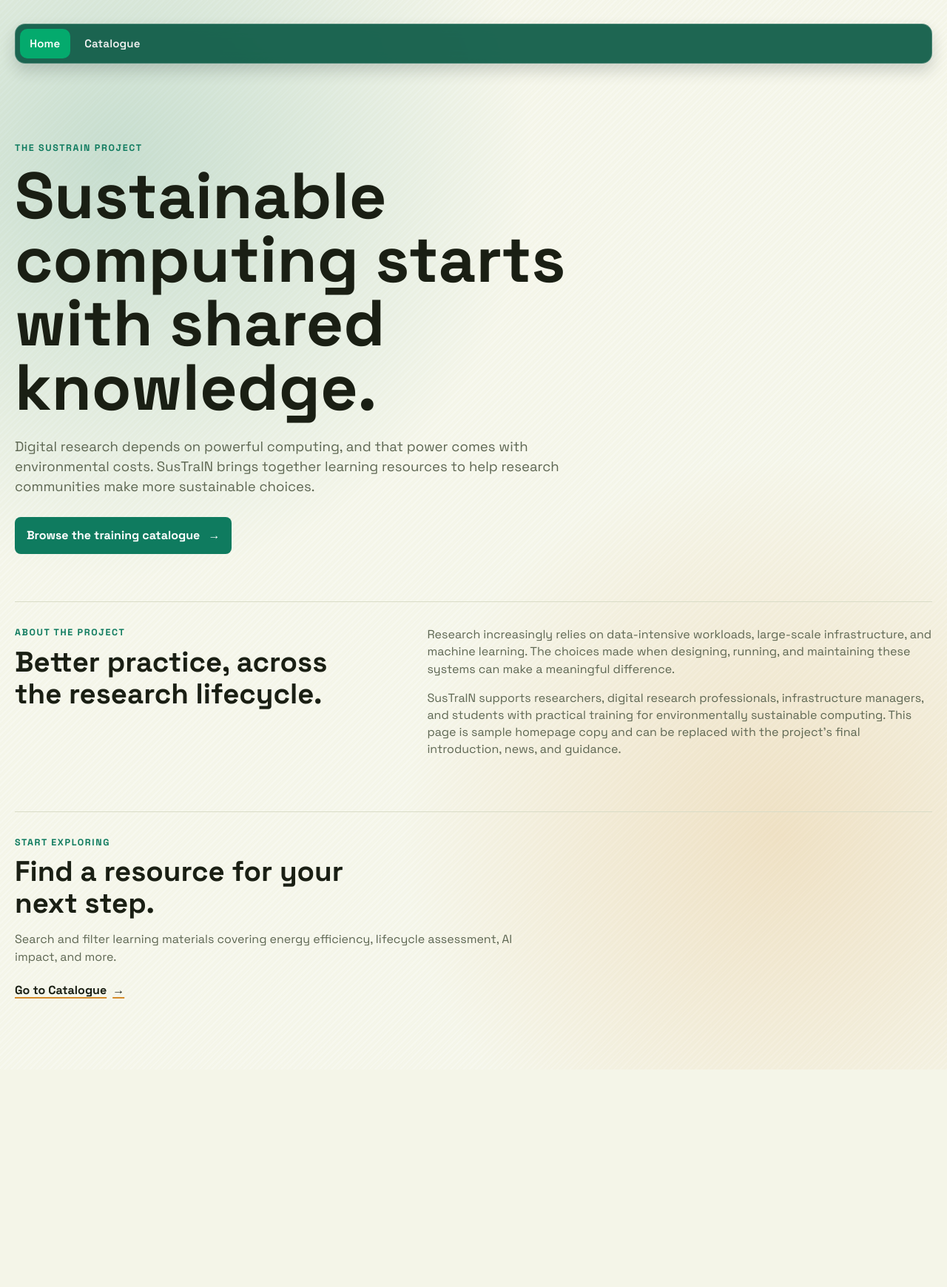
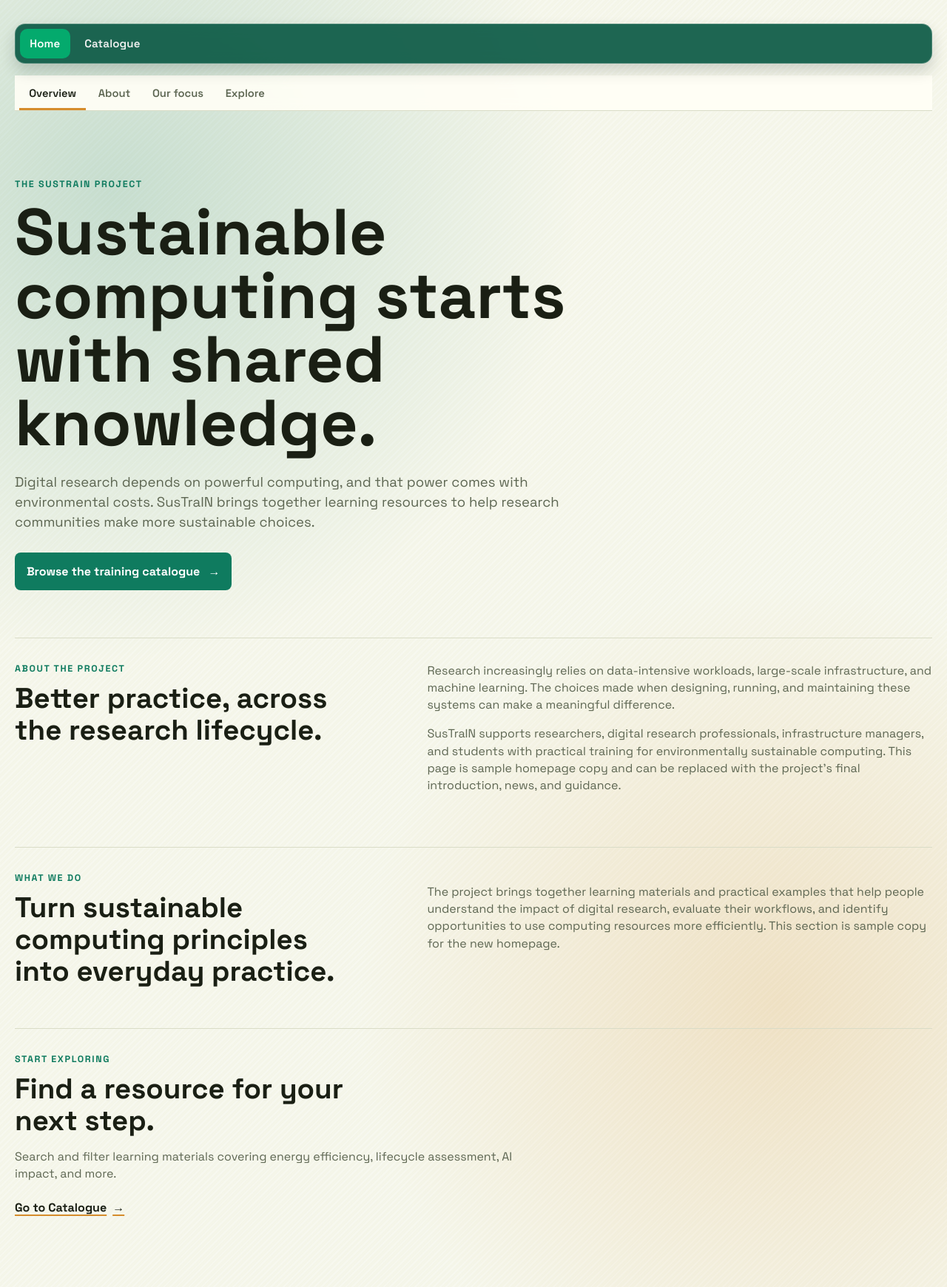
Before and after one commit to UofM-Green-Compute/SusTraIN-training-material-review, a plain HTML site: page index.html in a window 1280 px wide. Shown: the whole page at 74% size. Before the commit the page ends 1446 px from the top, so only its background shows below. Drawn offline with Linux system fonts and the light colour scheme.

Commit message:
Added sub-sections to home page

```diff
--- a/index.html
+++ b/index.html
@@ -22,8 +22,17 @@
       </ul>
     </nav>
 
+    <nav class="home-subnav" aria-label="Home page sections">
+      <ul class="home-subnav-list">
+        <li><a class="home-subnav-link" href="#home-overview">Overview</a></li>
+        <li><a class="home-subnav-link" href="#about-project">About</a></li>
+        <li><a class="home-subnav-link" href="#project-focus">Our focus</a></li>
+        <li><a class="home-subnav-link" href="#explore">Explore</a></li>
+      </ul>
+    </nav>
+
     <main class="home-main">
-      <header class="home-hero">
+      <header class="home-hero home-section" id="home-overview">
         <p class="eyebrow">The SusTraIN Project</p>
         <h1>Sustainable computing starts with shared knowledge.</h1>
         <p class="home-lede">
@@ -33,7 +42,7 @@
         <a class="home-cta" href="./page_rendering_code/index.html">Browse the training catalogue <span aria-hidden="true">&rarr;</span></a>
       </header>
 
-      <section class="home-overview" aria-labelledby="overview-title">
+      <section class="home-overview home-section" id="about-project" aria-labelledby="overview-title">
         <div>
           <p class="eyebrow">About the project</p>
           <h2 id="overview-title">Better practice, across the research lifecycle.</h2>
@@ -51,12 +60,25 @@
         </div>
       </section>
 
-      <section class="home-next" aria-labelledby="next-title">
+      <section class="home-focus home-section" id="project-focus" aria-labelledby="focus-title">
+        <div>
+          <p class="eyebrow">What we do</p>
+          <h2 id="focus-title">Turn sustainable computing principles into everyday practice.</h2>
+        </div>
+        <p>
+          The project brings together learning materials and practical examples that help people understand the impact
+          of digital research, evaluate their workflows, and identify opportunities to use computing resources more
+          efficiently. This section is sample copy for the new homepage.
+        </p>
+      </section>
+
+      <section class="home-next home-section" id="explore" aria-labelledby="next-title">
         <p class="eyebrow">Start exploring</p>
         <h2 id="next-title">Find a resource for your next step.</h2>
         <p>Search and filter learning materials covering energy efficiency, lifecycle assessment, AI impact, and more.</p>
         <a class="home-text-link" href="./page_rendering_code/index.html">Go to Catalogue <span aria-hidden="true">&rarr;</span></a>
       </section>
     </main>
+    <script src="./page_rendering_code/home-nav.js"></script>
   </body>
 </html>
--- /dev/null
+++ b/page_rendering_code/home-nav.js
@@ -0,0 +1,29 @@
+const sectionLinks = Array.from(document.querySelectorAll(".home-subnav-link"));
+const homeSections = sectionLinks
+  .map((link) => document.querySelector(link.getAttribute("href")))
+  .filter(Boolean);
+
+function setCurrentSection(sectionId) {
+  for (const link of sectionLinks) {
+    if (link.getAttribute("href") === `#${sectionId}`) {
+      link.setAttribute("aria-current", "location");
+    } else {
+      link.removeAttribute("aria-current");
+    }
+  }
+}
+
+function updateCurrentSection() {
+  const topOffset = 230;
+  const currentSection = homeSections
+    .filter((section) => section.getBoundingClientRect().top <= topOffset)
+    .at(-1);
+
+  setCurrentSection(currentSection?.id || homeSections[0]?.id);
+}
+
+window.addEventListener("scroll", updateCurrentSection, { passive: true });
+window.addEventListener("hashchange", () => {
+  setCurrentSection(window.location.hash.slice(1));
+});
+updateCurrentSection();
--- a/page_rendering_code/home.css
+++ b/page_rendering_code/home.css
@@ -1,6 +1,63 @@
 .home-main {
   max-width: 1240px;
   margin: 0 auto;
+}
+
+.home-subnav {
+  position: sticky;
+  top: 4.7rem;
+  z-index: 20;
+  max-width: 1240px;
+  margin: 0 auto;
+  overflow-x: auto;
+  border-bottom: 1px solid var(--line);
+  background: rgba(255, 254, 246, 0.92);
+  backdrop-filter: blur(8px);
+}
+
+.home-subnav-list {
+  display: flex;
+  width: max-content;
+  min-width: 100%;
+  gap: 0.25rem;
+  margin: 0;
+  padding: 0.25rem 0.4rem 0;
+  list-style: none;
+}
+
+.home-subnav-link {
+  display: block;
+  padding: 0.65rem 0.8rem 0.55rem;
+  border-bottom: 3px solid transparent;
+  color: var(--muted);
+  font-size: 0.92rem;
+  font-weight: 600;
+  text-decoration: none;
+  white-space: nowrap;
+}
+
+.home-subnav-link:hover,
+.home-subnav-link:focus-visible,
+.home-subnav-link[aria-current="location"] {
+  color: var(--ink);
+  outline: none;
+}
+
+.home-subnav-link[aria-current="location"] {
+  border-bottom-color: var(--accent-2);
+}
+
+.home-section {
+  scroll-margin-top: 8rem;
+}
+
+.home-section:target {
+  scroll-margin-top: 8rem;
+}
+
+.home-section:target > .eyebrow,
+.home-section:target .eyebrow {
+  color: var(--accent-2);
 }
 
 .home-hero {
@@ -59,7 +116,16 @@
   border-top: 1px solid var(--line);
 }
 
+.home-focus {
+  display: grid;
+  grid-template-columns: minmax(220px, 0.8fr) minmax(0, 1.2fr);
+  gap: clamp(2rem, 8vw, 7rem);
+  padding: 2rem 0 3.5rem;
+  border-top: 1px solid var(--line);
+}
+
 .home-overview h2,
+.home-focus h2,
 .home-next h2 {
   max-width: 18ch;
   margin: 0.55rem 0 0;
@@ -68,6 +134,7 @@
 }
 
 .home-copy p,
+.home-focus > p,
 .home-next > p:not(.eyebrow) {
   max-width: 68ch;
   color: var(--muted);
@@ -98,4 +165,13 @@
     grid-template-columns: 1fr;
     gap: 1rem;
   }
+
+  .home-focus {
+    grid-template-columns: 1fr;
+    gap: 1rem;
+  }
+
+  .home-subnav {
+    top: 4.2rem;
+  }
 }
```
